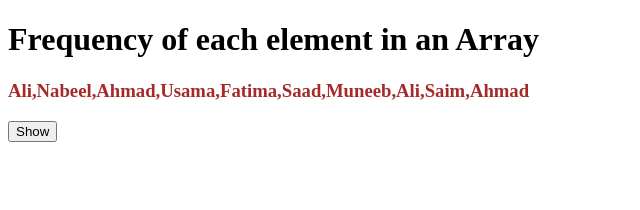
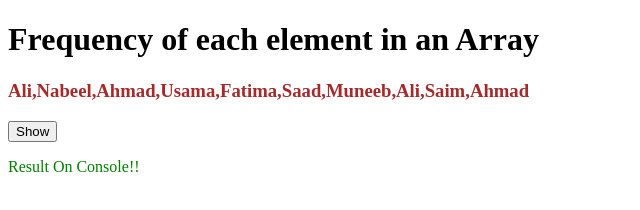
Before and after one commit to saliksian/Array, a plain HTML site: page Program11/index.html in a window 1280 px wide. Both pictures are taken after a click on the button "Show". Shown: the whole page, without its empty margins (0-640 px from the left). Drawn offline with Linux system fonts and the light colour scheme.

Commit message:
Program11 updated

```diff
--- a/Program11/index.html
+++ b/Program11/index.html
@@ -15,6 +15,7 @@
     <h3 id="result"  style="color: brown;">Result</h3>
 
     <button onclick="freqElement()">Show</button>
+    <p style="color: green;" id="console" ></p>
 
     <script src="script.js"></script>
 </body>
--- a/Program11/script.js
+++ b/Program11/script.js
@@ -5,6 +5,7 @@ var array = ["Ali","Nabeel","Ahmad","Usama","Fatima","Saad","Muneeb","Ali","Saim
 
 
 var result = dom.getElementById("result")
+var cons = dom.getElementById("console")
 
 
 result.innerHTML = array
@@ -36,4 +37,5 @@ function freqElement() {
 
 
   }
+  cons.innerHTML = `Result On Console!!`
 }
```
